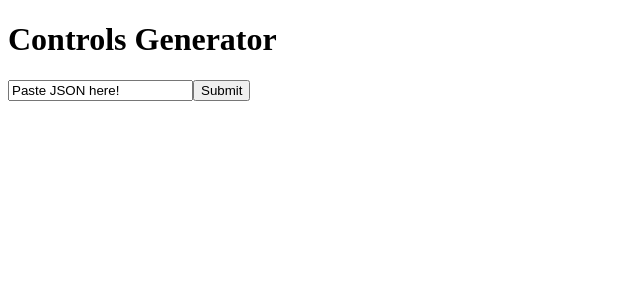
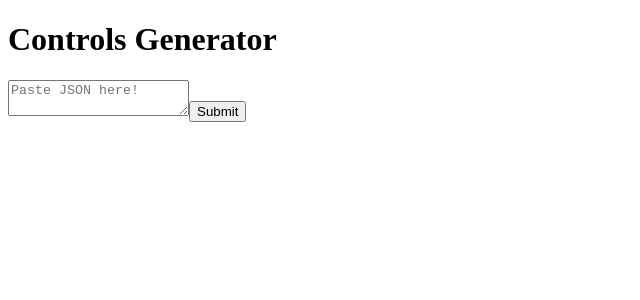
Before and after one commit to akwong372/controls-generator, a React app: page / in a window 1280 px wide. Shown: the top 300 px of the page, without its empty margins (0-640 px from the left). Built offline with nearby package versions, Linux system fonts and the light colour scheme; the HTML template or start-up script is replaced by a standard one.

Commit message:
added RenderData comp && placeholder

```diff
--- a/client/src/components/ControlsGenerator.jsx
+++ b/client/src/components/ControlsGenerator.jsx
@@ -1,10 +1,16 @@
 import React from 'react';
 import axios from 'axios';
+
+import RenderData from './RenderData.jsx';
 
 class ControlsGenerator extends React.Component {
   constructor(props) {
     super(props);
-    this.state = {value:'Paste JSON here!'};
+
+    this.state = {
+      value:'',
+      submitted: false
+    };
 
     this.handleChange = this.handleChange.bind(this);
     this.handleSubmit = this.handleSubmit.bind(this);
@@ -19,6 +25,10 @@ class ControlsGenerator extends React.Component {
     event.preventDefault();
   }
 
+  renderData() {
+    return <RenderData value={this.state.value} />
+  }
+
   render() {
     return (
       <div>
@@ -26,11 +36,11 @@ class ControlsGenerator extends React.Component {
 
         <form onSubmit={this.handleSubmit} >
           <label>
-            <input type="text" value={this.state.value} onChange={this.handleChange} />
+            <textarea type="text" placeholder="Paste JSON here!" onChange={this.handleChange} />
           </label>
           <input type="submit" value="Submit" />
         </form>
-
+        {this.submitted && this.renderData()}
       </div>
     );
   }
--- /dev/null
+++ b/client/src/components/RenderData.jsx
@@ -0,0 +1,18 @@
+import React from 'react';
+
+class RenderData extends React.Component {
+  constructor(props) {
+    super(props);
+
+    }
+
+    render() {
+      return (
+      <div>
+        <h4>{this.props.value}</h4>
+      </div>
+    )
+  }
+}
+
+export default RenderData;
```
